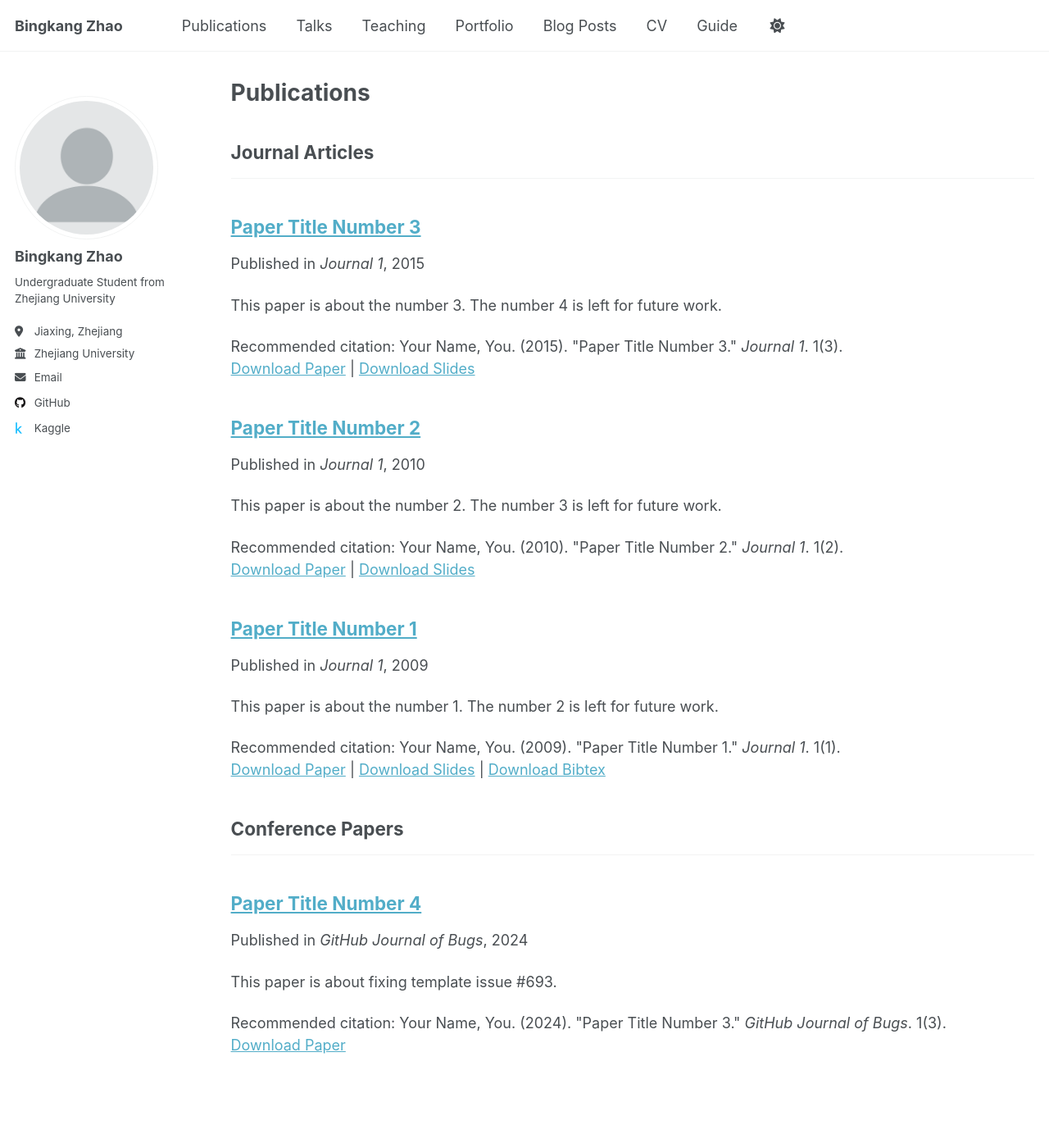
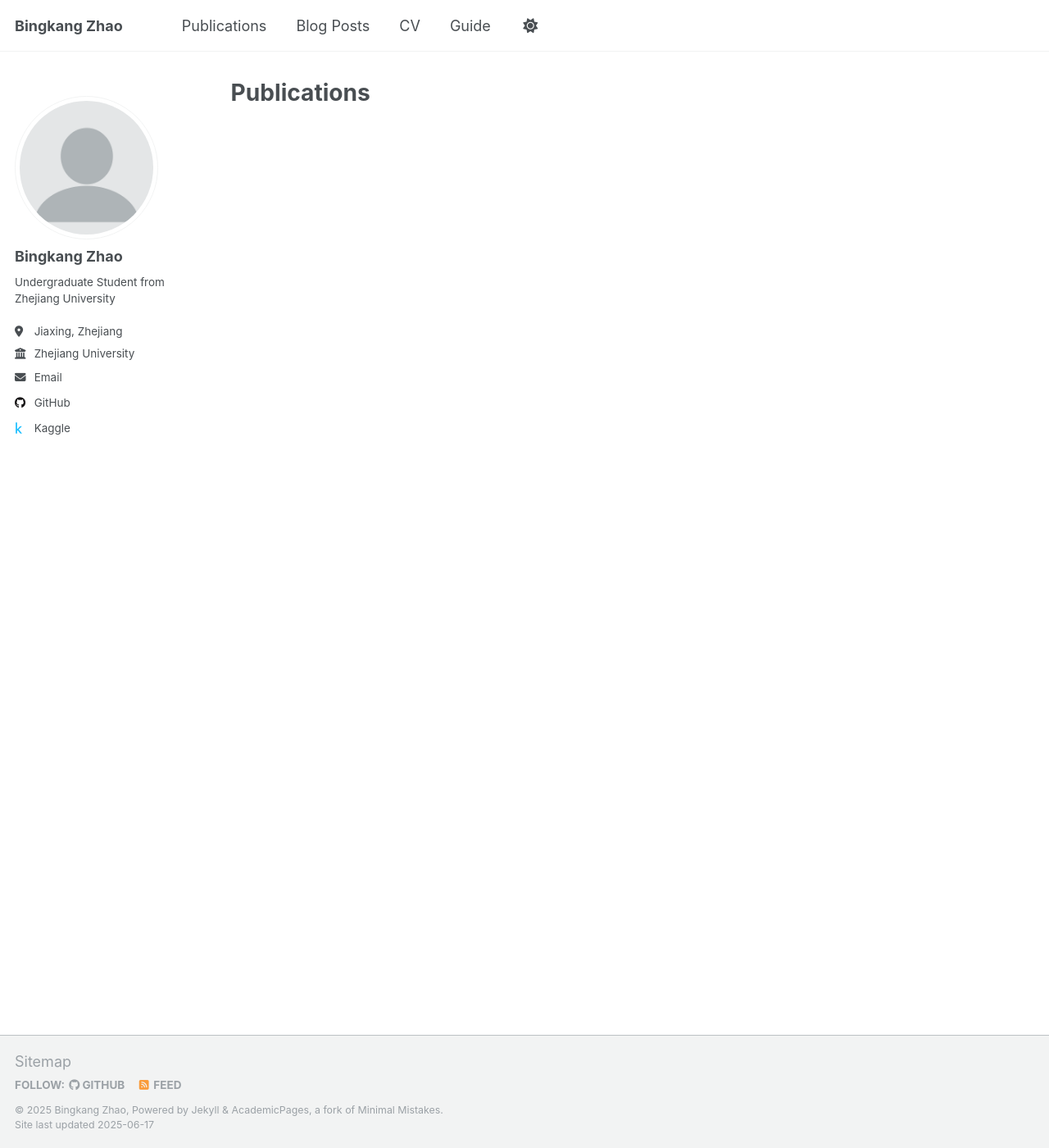
Before and after one commit to BiancoChiu/BiancoChiu.github.io, a Jekyll site: the page built from _pages/publications.html, in a window 1280 px wide and 1400 px high. Shown: the whole window at 82% size. Built offline with Jekyll 4.4.1, drawn with Linux system fonts in a browser that asks for light colours.

Commit message:
update pub

```diff
--- a/_publications/2009-10-01-paper-title-number-1.md
+++ /dev/null
@@ -1,14 +0,0 @@
----
-title: "Paper Title Number 1"
-collection: publications
-category: manuscripts
-permalink: /publication/2009-10-01-paper-title-number-1
-excerpt: 'This paper is about the number 1. The number 2 is left for future work.'
-date: 2009-10-01
-venue: 'Journal 1'
-slidesurl: 'http://academicpages.github.io/files/slides1.pdf'
-paperurl: 'http://academicpages.github.io/files/paper1.pdf'
-bibtexurl: 'http://academicpages.github.io/files/bibtex1.bib'
-citation: 'Your Name, You. (2009). &quot;Paper Title Number 1.&quot; <i>Journal 1</i>. 1(1).'
----
-The contents above will be part of a list of publications, if the user clicks the link for the publication than the contents of section will be rendered as a full page, allowing you to provide more information about the paper for the reader. When publications are displayed as a single page, the contents of the above "citation" field will automatically be included below this section in a smaller font.
--- a/_publications/2010-10-01-paper-title-number-2.md
+++ /dev/null
@@ -1,14 +0,0 @@
----
-title: "Paper Title Number 2"
-collection: publications
-category: manuscripts
-permalink: /publication/2010-10-01-paper-title-number-2
-excerpt: 'This paper is about the number 2. The number 3 is left for future work.'
-date: 2010-10-01
-venue: 'Journal 1'
-slidesurl: 'http://academicpages.github.io/files/slides2.pdf'
-paperurl: 'http://academicpages.github.io/files/paper2.pdf'
-citation: 'Your Name, You. (2010). &quot;Paper Title Number 2.&quot; <i>Journal 1</i>. 1(2).'
----
-
-The contents above will be part of a list of publications, if the user clicks the link for the publication than the contents of section will be rendered as a full page, allowing you to provide more information about the paper for the reader. When publications are displayed as a single page, the contents of the above "citation" field will automatically be included below this section in a smaller font.
--- a/_publications/2015-10-01-paper-title-number-3.md
+++ /dev/null
@@ -1,14 +0,0 @@
----
-title: "Paper Title Number 3"
-collection: publications
-category: manuscripts
-permalink: /publication/2015-10-01-paper-title-number-3
-excerpt: 'This paper is about the number 3. The number 4 is left for future work.'
-date: 2015-10-01
-venue: 'Journal 1'
-slidesurl: 'http://academicpages.github.io/files/slides3.pdf'
-paperurl: 'http://academicpages.github.io/files/paper3.pdf'
-citation: 'Your Name, You. (2015). &quot;Paper Title Number 3.&quot; <i>Journal 1</i>. 1(3).'
----
-
-The contents above will be part of a list of publications, if the user clicks the link for the publication than the contents of section will be rendered as a full page, allowing you to provide more information about the paper for the reader. When publications are displayed as a single page, the contents of the above "citation" field will automatically be included below this section in a smaller font.
--- a/_publications/2024-02-17-paper-title-number-4.md
+++ /dev/null
@@ -1,13 +0,0 @@
----
-title: "Paper Title Number 4"
-collection: publications
-category: conferences
-permalink: /publication/2024-02-17-paper-title-number-4
-excerpt: 'This paper is about fixing template issue #693.'
-date: 2024-02-17
-venue: 'GitHub Journal of Bugs'
-paperurl: 'http://academicpages.github.io/files/paper3.pdf'
-citation: 'Your Name, You. (2024). &quot;Paper Title Number 3.&quot; <i>GitHub Journal of Bugs</i>. 1(3).'
----
-
-The contents above will be part of a list of publications, if the user clicks the link for the publication than the contents of section will be rendered as a full page, allowing you to provide more information about the paper for the reader. When publications are displayed as a single page, the contents of the above "citation" field will automatically be included below this section in a smaller font.
```
Also changed, not shown: _data/navigation.yml (+6 -6 lines), 4 other files.
